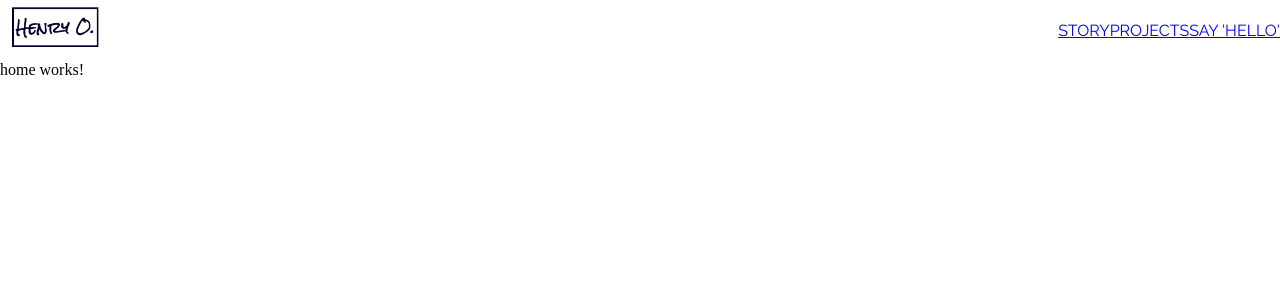
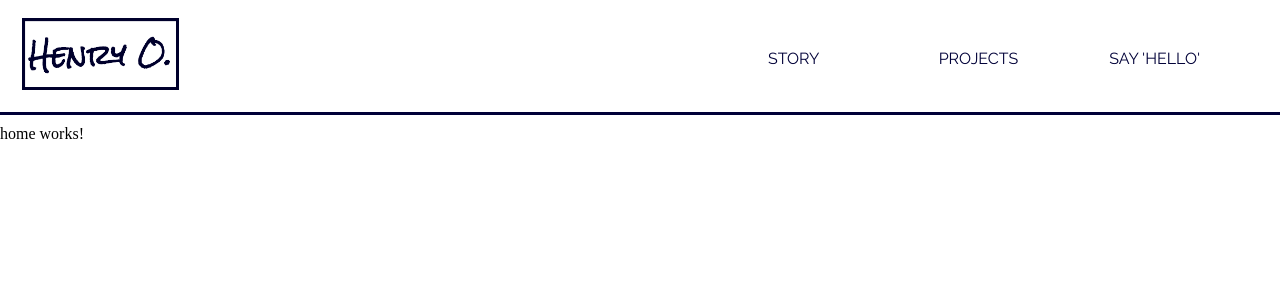
Before and after one commit to Henry-Overholt/henryOverholtPortfolio, an Angular app: page / in a window 1280 px wide. Shown: the top 300 px of the page. Built offline with nearby package versions, Linux system fonts and the light colour scheme.

Commit message:
working on styling for header

```diff
--- a/src/app/app.component.css
+++ b/src/app/app.component.css
@@ -7,10 +7,58 @@ header {
   display: flex;
   justify-content: space-between;
   align-items: center;
-  width: 100%;
+  width: 100vw;
   color: rgb(0, 0, 56);
   font-family: "Raleway";
+  margin: 5px 10px 10px 0px;
+  border-bottom: 3px solid rgb(0, 0, 56);
 }
 #headerLogo {
   width: 110px;
 }
+nav {
+  display: hide;
+}
+a {
+  color: rgb(0, 0, 56);
+  text-decoration: none;
+}
+.activeRoute {
+  background: yellow;
+}
+
+ul {
+  display: flex;
+  flex-direction: column;
+  align-items: center;
+  justify-content: center;
+}
+li {
+  list-style: none;
+  width: 100%;
+}
+
+@media screen and (min-width: 768px) {
+  nav {
+    width: 50%;
+    display: flex;
+    justify-content: flex-end;
+    margin-left: 10px;
+  }
+  .activeRoute {
+    padding: 8px;
+    border-radius: 10px;
+  }
+  ul {
+    display: flex;
+    justify-content: space-evenly;
+    flex-direction: row;
+    width: 80%;
+  }
+  li {
+    list-style: none;
+  }
+  #headerLogo {
+    width: 200px;
+  }
+}
--- a/src/app/app.component.html
+++ b/src/app/app.component.html
@@ -1,5 +1,5 @@
 <header>
-  <a>
+  <a routerLink="/home">
     <img
       id="headerLogo"
       class="logo"
@@ -7,10 +7,17 @@
       alt="Henry Overholt's Logo"
     />
   </a>
+  <!-- <i id="showNav" class="fas fa-bars"></i> -->
   <nav>
-    <a routerLink="/story">STORY</a>
-    <a routerLink="/projects">PROJECTS</a>
-    <a routerLink="/contact">SAY 'HELLO'</a>
+    <ul>
+      <li><a routerLinkActive="activeRoute" routerLink="/story">STORY</a></li>
+      <li>
+        <a routerLinkActive="activeRoute" routerLink="/projects">PROJECTS</a>
+      </li>
+      <li>
+        <a routerLinkActive="activeRoute" routerLink="/contact">SAY 'HELLO'</a>
+      </li>
+    </ul>
   </nav>
 </header>
 <router-outlet></router-outlet>
--- a/src/index.html
+++ b/src/index.html
@@ -8,6 +8,10 @@
       href="https://fonts.googleapis.com/css?family=Raleway|Rock+Salt&display=swap"
       rel="stylesheet"
     />
+    <script
+      src="https://kit.fontawesome.com/4c787135e3.js"
+      crossorigin="anonymous"
+    ></script>
     <meta name="viewport" content="width=device-width, initial-scale=1" />
     <link rel="icon" type="image/x-icon" href="favicon.ico" />
   </head>
```
